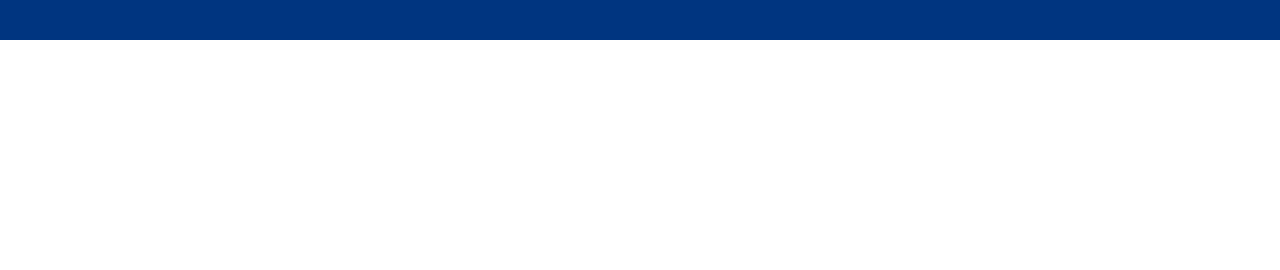
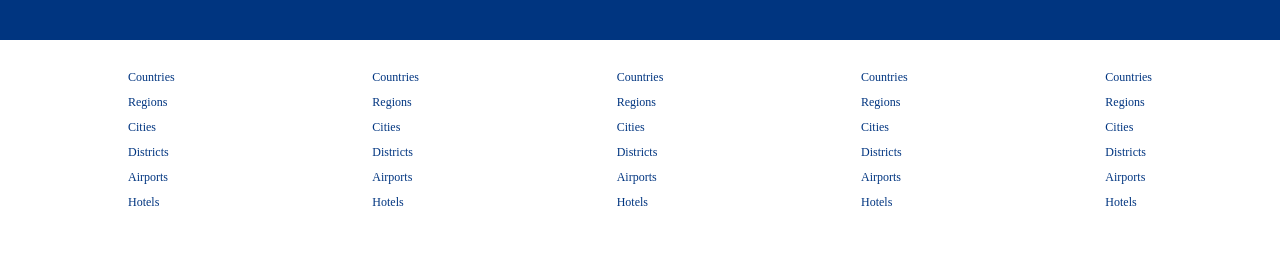
Before and after one commit to Roger-Franco/projetos, a React (Vite) app in the folder booking/: page / in a window 1280 px wide. Shown: the part 1778-2048 px from the top of the page. Before the commit the page ends 1818 px from the top, so only its background shows below. Built offline with nearby package versions, Linux system fonts and the light colour scheme.

Commit message:
React Footer Design

```diff
--- /dev/null
+++ b/booking/src/components/footer/Footer.jsx
@@ -0,0 +1,53 @@
+import './footer.css'
+
+const Footer = () => {
+  return (
+    <div className='footer'>
+      <div className="fLists">
+        <ul className="fList">
+          <li className="fListItem">Countries</li>
+          <li className="fListItem">Regions</li>
+          <li className="fListItem">Cities</li>
+          <li className="fListItem">Districts</li>
+          <li className="fListItem">Airports</li>
+          <li className="fListItem">Hotels</li>
+        </ul>
+        <ul className="fList">
+          <li className="fListItem">Countries</li>
+          <li className="fListItem">Regions</li>
+          <li className="fListItem">Cities</li>
+          <li className="fListItem">Districts</li>
+          <li className="fListItem">Airports</li>
+          <li className="fListItem">Hotels</li>
+        </ul>
+        <ul className="fList">
+          <li className="fListItem">Countries</li>
+          <li className="fListItem">Regions</li>
+          <li className="fListItem">Cities</li>
+          <li className="fListItem">Districts</li>
+          <li className="fListItem">Airports</li>
+          <li className="fListItem">Hotels</li>
+        </ul>
+        <ul className="fList">
+          <li className="fListItem">Countries</li>
+          <li className="fListItem">Regions</li>
+          <li className="fListItem">Cities</li>
+          <li className="fListItem">Districts</li>
+          <li className="fListItem">Airports</li>
+          <li className="fListItem">Hotels</li>
+        </ul>
+        <ul className="fList">
+          <li className="fListItem">Countries</li>
+          <li className="fListItem">Regions</li>
+          <li className="fListItem">Cities</li>
+          <li className="fListItem">Districts</li>
+          <li className="fListItem">Airports</li>
+          <li className="fListItem">Hotels</li>
+        </ul>
+      </div>
+      <div className="fText">Copyright © 2023 Frankbooking</div>
+    </div>
+  )
+}
+
+export default Footer
--- /dev/null
+++ b/booking/src/components/footer/footer.css
@@ -0,0 +1,23 @@
+.footer{
+  width: 100%;
+  width: 1024px;
+  font-size: 12px;
+}
+
+.fLists{
+  width: 100%;
+  display: flex;
+  justify-content: space-between;
+  margin-bottom: 50px;
+}
+
+.fList{
+  list-style: none;
+  padding: 0;
+}
+
+.fListItem{
+  margin-bottom: 10px;
+  color: #003580;
+  cursor: pointer;
+}
--- a/booking/src/pages/home/Home.jsx
+++ b/booking/src/pages/home/Home.jsx
@@ -5,6 +5,7 @@ import Featured from '../../components/feature/Featured'
 import PropertyList from '../../components/propertyList/PropertyList'
 import FeaturedProperties from '../../components/featuredProperties/featuredProperties'
 import MailList from '../../components/mailList/MailList'
+import Footer from '../../components/footer/Footer'
 
 const Home = () => {
   return (
@@ -18,6 +19,7 @@ const Home = () => {
         <h1 className="homeTitle">Homes guests love</h1>
         <FeaturedProperties />
         <MailList />
+        <Footer />
       </div>
     </div>
   )
```
Also changed, not shown: 1 other file (tests, documents, lock files or other folders).
